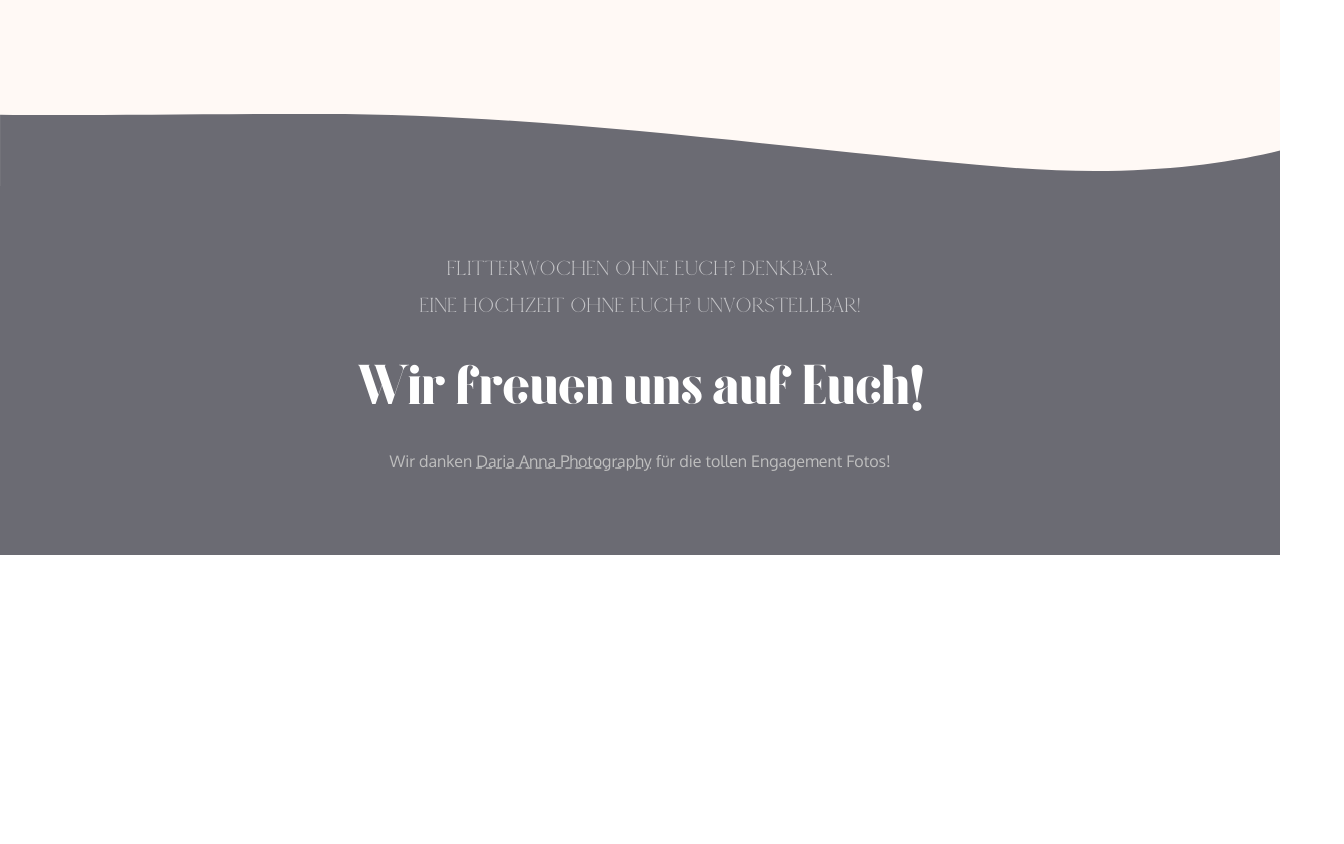
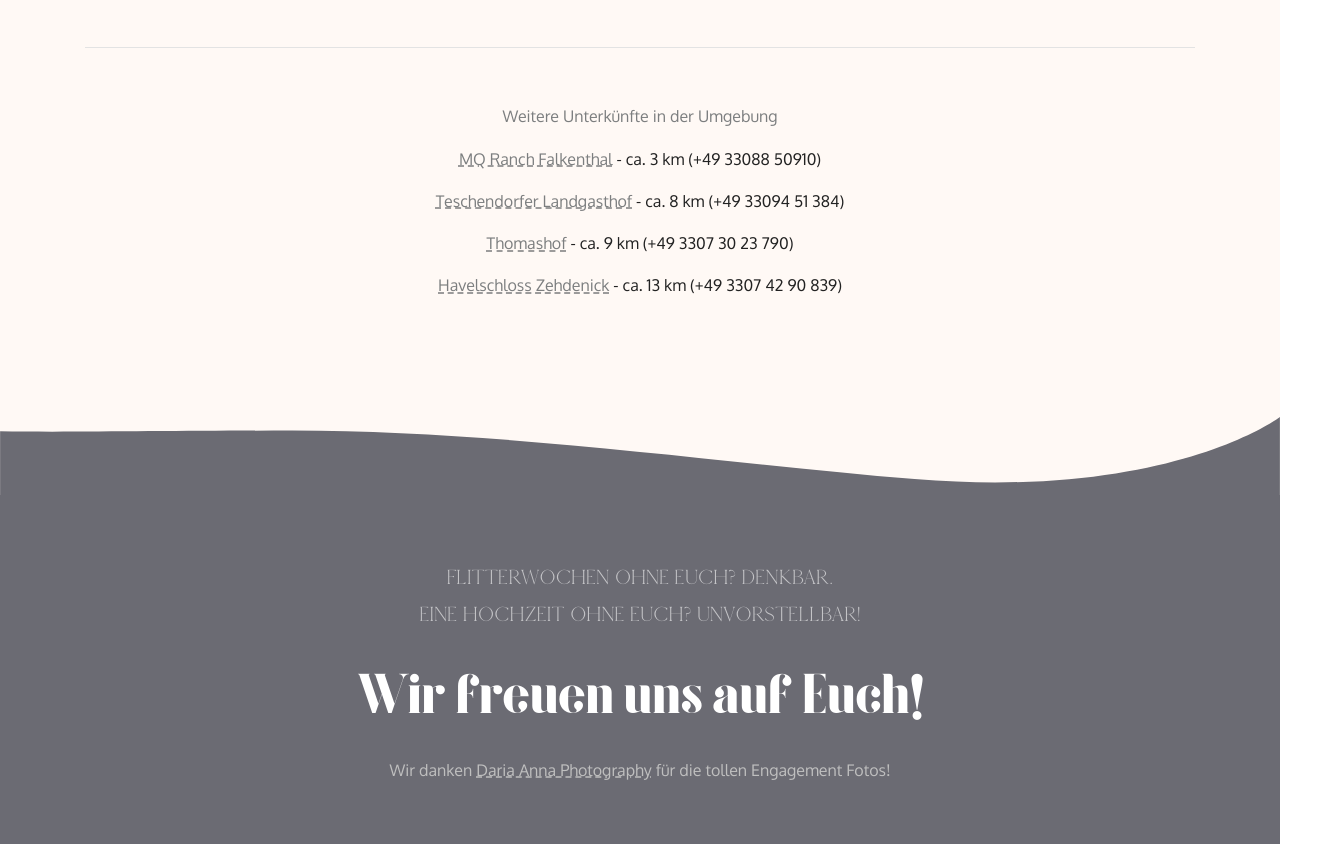
Before and after one commit to CarlAmbroselli/event-page, a plain HTML site: page YW1icm9zZWxsaQ==/index.html in a window 1280 px wide. Shown: the part 6787-7631 px from the top of the page, 1344 px wide, since content can reach past the window. Before the commit the page ends 7342 px from the top, so only its background shows below. Drawn offline with Linux system fonts and the light colour scheme.

Commit message:
Add accomodations

```diff
--- a/YW1icm9zZWxsaQ==/css/main.css
+++ b/YW1icm9zZWxsaQ==/css/main.css
@@ -54,7 +54,7 @@ body {
     color: #bfbfbf;
 }
 
-.thank-you a {
+.thank-you a, .underlined-links a {
     text-decoration-line: underline;
     text-decoration-style: dashed;
 }
--- a/YW1icm9zZWxsaQ==/index.html
+++ b/YW1icm9zZWxsaQ==/index.html
@@ -397,7 +397,7 @@
                   </div>
                </div>
             </div>
-            <div class="curved-decoration curve-inverted" style="width: 105%;">
+            <div class="curved-decoration curve-inverted" style="width: 100%;">
                <svg width="105%" height="100%" class="bg-secondary-svg" version="1.1" xmlns="http://www.w3.org/2000/svg" xmlns:xlink="http://www.w3.org/1999/xlink" x="0px" y="0px" viewBox="0 0 2560 168.6227" enable-background="new 0 0 2560 168.6227" xml:space="preserve">
                   <g>
                      <path fill="#A5ABC8" d="M2560,0c0,0-219.6543,165.951-730.788,124.0771c-383.3156-31.4028-827.2138-96.9514-1244.7139-96.9514
@@ -532,8 +532,22 @@
                      </a>
                   </div>
                </div>
+               <br /><br /><hr /><br /><br />
+               <div class="row justify-content-center">
+                  <div class="col">
+                     <div class="md-8">
+                        <div class="text-center underlined-links">
+                           <p class="">Weitere Unterkünfte in der Umgebung</p>
+                              <p style="padding-bottom: 15px;" class="mb-0 mx-auto text-dark-gray"><a target="_blank" style="color: #7c7e7f" href="https://www.westernreiten.tv">MQ Ranch Falkenthal</a> - ca. 3 km (+49 33088 50910)</p>
+                              <p style="padding-bottom: 15px;" class="mb-0 mx-auto text-dark-gray"><a target="_blank" style="color: #7c7e7f" href="https://www.teschendorfer-landgasthof.de">Teschendorfer Landgasthof</a> - ca. 8 km (+49 33094 51 384)</p>
+                              <p style="padding-bottom: 15px;" class="mb-0 mx-auto text-dark-gray"><a target="_blank" style="color: #7c7e7f" href="https://www.thomashof-kleinmutz.de">Thomashof</a> - ca. 9 km (+49 3307 30 23 790)</p>
+                              <p style="padding-bottom: 15px;" class="mb-0 mx-auto text-dark-gray"><a target="_blank" style="color: #7c7e7f" href="https://www.schlosszehdenick.de">Havelschloss Zehdenick</a> - ca. 13 km (+49 3307 42 90 839)</p>
+                        </div>
+                     </div>
+                  </div>
+               </div>
             </div>
-            <div class="curved-decoration curve-inverted" style="width: 110%;">
+            <div class="curved-decoration curve-inverted" style="width: 100%;">
                <svg width="105%" height="100%" class="bg-secondary-svg" version="1.1" xmlns="http://www.w3.org/2000/svg" xmlns:xlink="http://www.w3.org/1999/xlink" x="0px" y="0px" viewBox="0 0 2560 168.6227" enable-background="new 0 0 2560 168.6227" xml:space="preserve">
                   <g>
                      <path fill="#6B6B73" d="M2560,0c0,0-219.6543,165.951-730.788,124.0771c-383.3156-31.4028-827.2138-96.9514-1244.7139-96.9514
```
